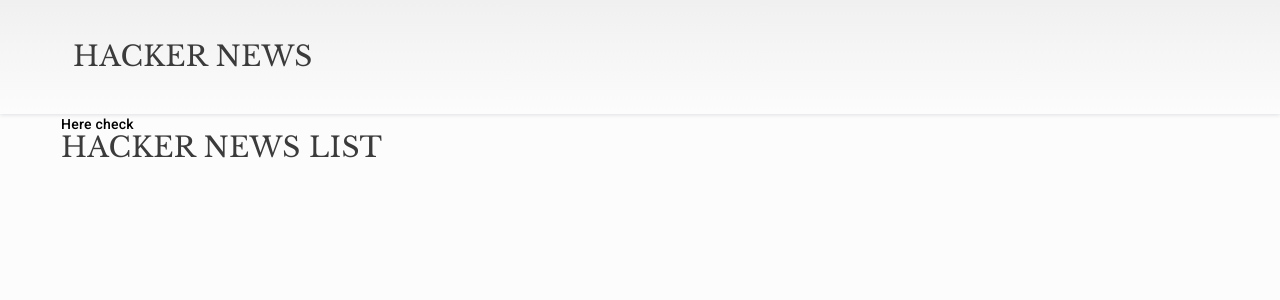
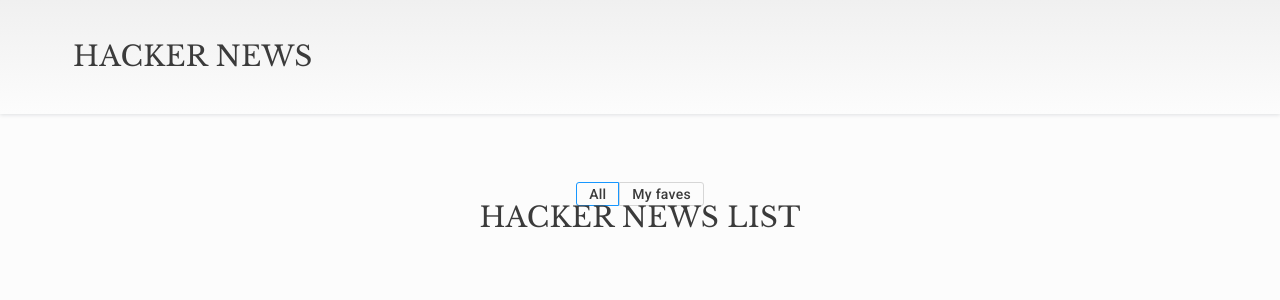
Before and after one commit to JoeMancera/hackernews-app, a React (Create React App) app: page / in a window 1280 px wide. Shown: the top 300 px of the page. Built offline with nearby package versions, Linux system fonts and the light colour scheme.

Commit message:
Added OptionPages component, styles and implement it on Home

```diff
--- a/src/App.css
+++ b/src/App.css
@@ -7,3 +7,11 @@
   max-inline-size: 1158px;
   margin: 0 auto;
 }
+
+.app-result{
+  display: flex;
+  flex-direction: column;
+  align-items: center;
+  justify-content: center;
+  margin-top: 70px;
+}
--- a/src/App.jsx
+++ b/src/App.jsx
@@ -4,15 +4,17 @@
 import Home from "pages/Home";
 import Favorites from "pages/Favorites";
 import "./App.css";
+import OptionPage from "components/OptionPage";
 
 function App() {
   return (
-    <div className="App">
+    <div className="app">
       <Header />
-      <section className="container">
-        <div>Here check</div>
+      <section className="container app-result">
+        <OptionPage />
         <Route path="/" component={Home} />
         <Route path="/favorites" component={Favorites} />
+        <Route path="/404" component={() => <h1>404 Error</h1>} />
       </section>
     </div>
   );
--- a/src/components/Header/Header.css
+++ b/src/components/Header/Header.css
@@ -1,4 +1,4 @@
-.App-header {
+.header {
   align-items: center;
   background-image: linear-gradient(to bottom, #ececec -32%, #fff 124%);
   box-shadow: 0 1px 4px 0 rgba(0, 21, 41, 0.12);
@@ -6,11 +6,11 @@
   height: 114px;
 }
 
-.App-header nav {
+.header nav {
   align-self: center;
   justify-self: flex-start;
 }
 
-.App-header h1 {
+.header h1 {
   margin: 0 12px;
 }
--- a/src/components/Header/index.jsx
+++ b/src/components/Header/index.jsx
@@ -3,7 +3,7 @@
 
 export default function Header() {
   return (
-    <header className="App-header">
+    <header className="header">
       <nav className="container">
         <h1>Hacker news</h1>
       </nav>
--- /dev/null
+++ b/src/components/OptionPage/OptionPage.css
@@ -0,0 +1,27 @@
+.page-item {
+  border-radius: 3px;
+  border: solid 1px var(--color-border);
+  color: var(--color-black);
+  height: 31px;
+  padding: 3px 12px;
+  text-decoration: none;
+  transition: all 0.2s ease-in-out;
+}
+
+.page-item:not(:last-child) {
+  border-bottom-right-radius: 0;
+  border-top-right-radius: 0;
+}
+
+.page-item:not(:first-child) {
+  border-bottom-left-radius: 0;
+  border-top-left-radius: 0;
+}
+
+.page-item:hover {
+  background-color: var(--color-active);
+  color: var(--color-withe);
+}
+.active{
+  border: solid 1px var(--color-active);
+}
--- /dev/null
+++ b/src/components/OptionPage/index.jsx
@@ -0,0 +1,24 @@
+import React from "react";
+import { Link, useLocation } from "wouter";
+import "./OptionPage.css";
+
+export default function OptionPage() {
+  const [location, setLocation] = useLocation();
+
+  return (
+    <div className="pages">
+      <Link
+        className={location === "/" ? "page-item active" : "page-item"}
+        to="/"
+      >
+        All
+      </Link>
+      <Link
+        className={location === "/favorites" ? "page-item active" : "page-item"}
+        to="/favorites"
+      >
+        My faves
+      </Link>
+    </div>
+  );
+}
--- a/src/index.css
+++ b/src/index.css
@@ -1,8 +1,10 @@
 :root{
   /*------ Colors ------*/
   --color-withe:#fcfcfc;
+  --color-border: #d6d6d6;
   --color-grey:#6b6b6b;
   --color-black:#3b3b3b;
+  --color-active:#1797ff;
 
   /*------ Fonts ------*/
   --font-primary: 'Roboto', sans-serif;
```
